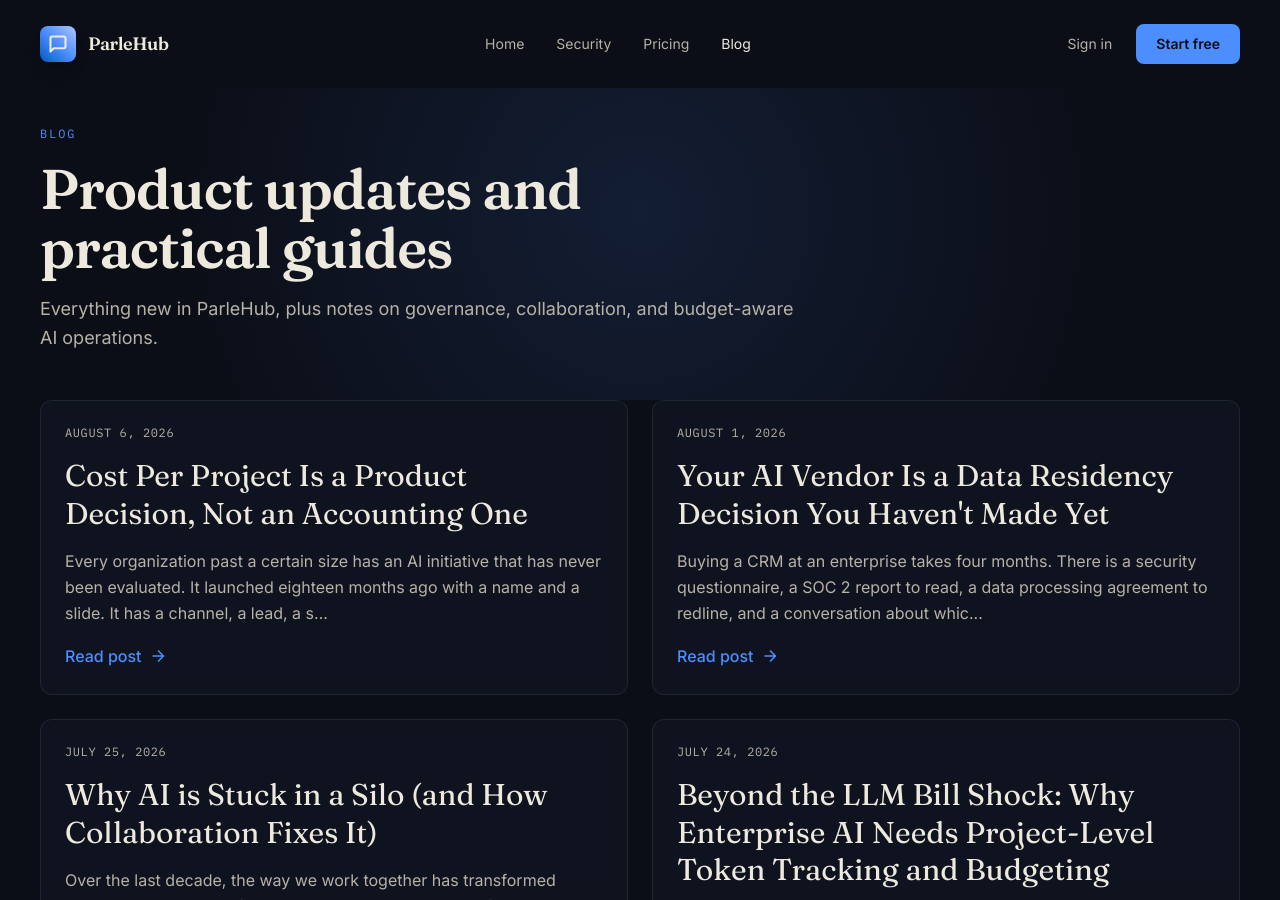
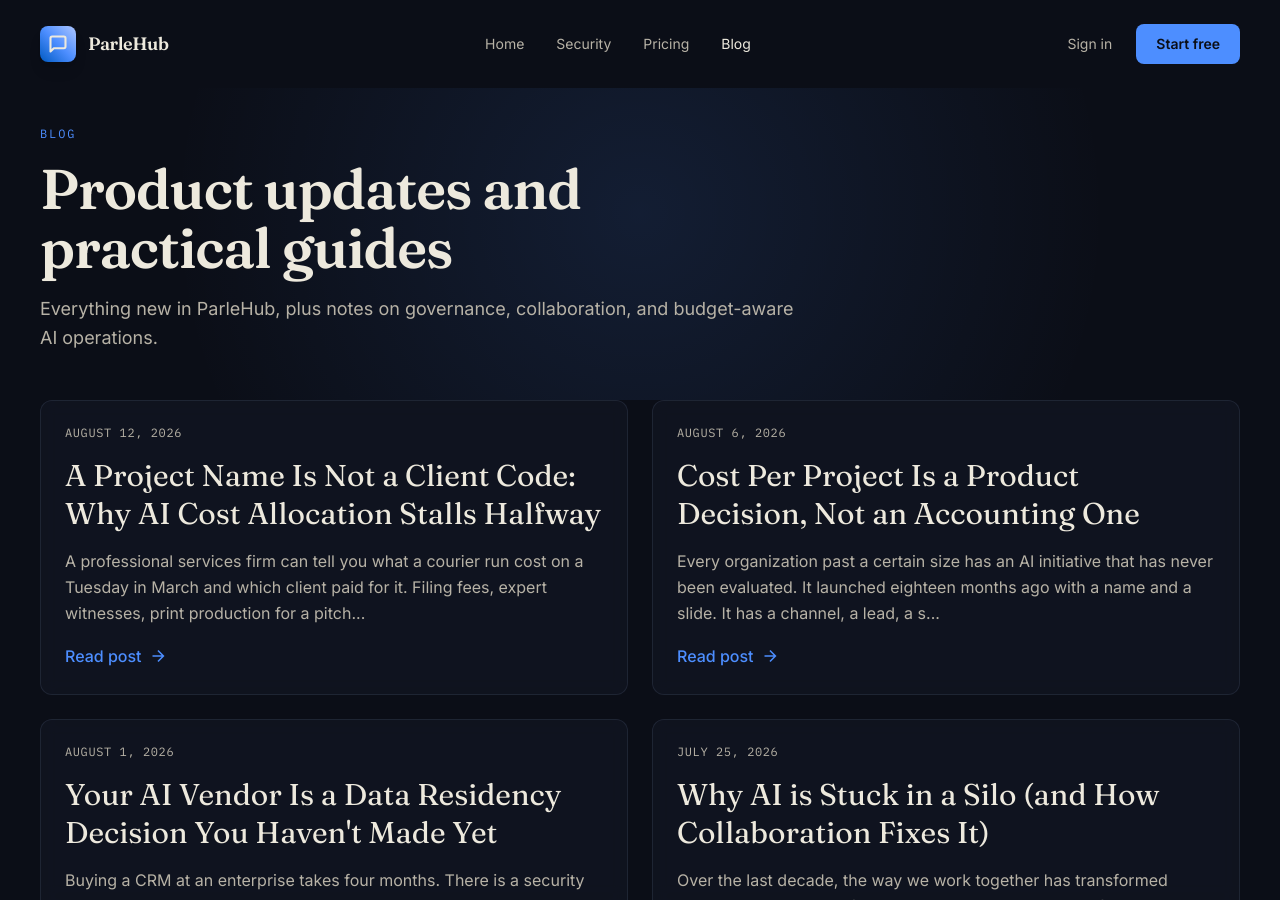
Before and after one commit to parlehub/parlehub.github.io, a Jekyll site: the page built from blog/index.html, in a window 1280 px wide and 900 px high. Built offline with Jekyll 4.4.1, drawn with Linux system fonts in a browser that asks for light colours; nearby versions of some CDN libraries; part of the change alters nothing that is shown.

Commit message:
Add post: "A Project Name Is Not a Client Code"
Argues that AI cost allocation stalls on labels rather than on
measurement: a project name is a label, a client code is an identifier,
and the translation between them is what breaks. Names the four failure
modes (overhead bucket, month-end join, absorbed pass-through,
unpriceable input) and maps each to the project code field, the coded
CSV export, and project-scoped budgets.

Dated 2026-08-12; goes live on the first push on or after that date,
since Jekyll's future: false default excludes it until then.

Co-Authored-By: Claude Opus 5 <noreply@anthropic.com>

```diff
--- /dev/null
+++ b/_posts/2026-08-12-a-project-name-is-not-a-client-code.md
@@ -0,0 +1,93 @@
+---
+layout: post
+title: "A Project Name Is Not a Client Code: Why AI Cost Allocation Stalls Halfway"
+date: 2026-08-12 10:00:00 -0400
+categories: [FinOps, AI Governance, Professional Services]
+tags: [cost-allocation, project-code, chargeback, budget, parlehub]
+author: ParleHub Team
+description: "Most firms that set out to allocate AI spend to clients get the numbers right and the labels wrong, then reconcile by hand every month until they stop."
+---
+
+A professional services firm can tell you what a courier run cost on a Tuesday in March and which client paid for it. Filing fees, expert witnesses, print production for a pitch, an hour of a second-year's time in six-minute increments. Each one arrives with an identifier attached, gets posted against an engagement, and turns up later on an invoice or in a margin report. The discipline is decades old, and it runs on codes rather than on descriptions.
+
+Then the model provider's invoice arrives. One line. One number. Nothing on it names a client.
+
+*Your firm can allocate an $18 courier run to a matter. What happens to $40,000 of model spend?*
+
+We have argued before that [cost per project is a decision-making tool rather than a reporting one](/blog/2026/08/06/cost-per-project-is-a-product-decision/), and that a cost you can move is a cost you can price. That still holds. This post is about where firms get stuck on the way there, which is not the measurement. Plenty of teams end up with accurate per-project consumption figures and still cannot recharge a penny of it, because the numbers are labelled in the wrong language.
+
+AI billing speaks in models, tokens, API keys, and workspaces. A services firm speaks in engagements, matters, job numbers, and clients. Between those two vocabularies sits a translation step, and in most firms that step is a person with a spreadsheet.
+
+---
+
+## Where the Translation Breaks Down
+
+Four failure modes, in rough order of how far firms get before hitting them.
+
+### 1. The Overhead Bucket
+
+Costs that cannot be allocated get spread by formula, usually by headcount or by revenue share. That formula is a guess wearing the clothes of an accounting policy.
+
+Consider a tax practice that ran four people through document review every week of the quarter, and an advisory practice that opened the tool twice. Under a per-head allocation, both are charged about the same. One practice is subsidising the other, neither knows it, and both practice leaders are making resourcing and pricing calls off a profitability number that is quietly wrong. The error does not stay in the ledger. It walks into the room where the decisions get made.
+
+### 2. The Month-End Join
+
+Firms that get past the overhead bucket usually land here, and here is where they stay. The AI tool reports usage by workspace or by project name, someone exports it, and once a month a person in finance opens that export beside the practice management system and matches the two columns by hand.
+
+They are performing a lookup against free text. Names drift, because names are written for humans. "Q3 Diligence" in the AI tool is engagement 4412-07 in the billing system, until somebody renames the project mid-quarter and the earlier months stop matching.
+
+A reconciliation performed once is a task. Performed every month, forever, by hand, it is a system, and it is the least reliable one in the building. It also fails silently, which is the worst property a financial control can have. Nobody discovers a bad match. They discover a margin number that felt slightly off and could not be traced back.
+
+### 3. The Absorbed Pass-Through
+
+Most engagement letters already permit recharging third-party costs. Firms do this routinely for research databases, travel, and outside services, because those costs arrive with evidence attached: an amount, a date, and a matter number.
+
+AI spend satisfies the first two and fails the third, so it is absorbed by default. Not because anyone decided to absorb it, and not because the client would push back, but because nobody can produce the line proving which engagement consumed it. A cost you are contractually entitled to recover and do not recover is worse than one you cannot recover. You chose it once, by not coding it.
+
+### 4. The Unpriceable Input
+
+Fixed-fee, capped-fee, and value-based work is a growing share of what these firms sell, and all three require knowing what an engagement costs to deliver before anyone quotes it.
+
+An input measured only at firm level cannot be priced into an individual engagement. That leaves two responses and both are expensive. Pad the fee to cover an unknown, and lose bids on price. Or discourage the team from using AI on the engagement where it would have compressed the most hours, and lose the margin you were protecting. Toma, who prices the fixed-fee work, does not need AI to be cheap. They need it to be a number.
+
+---
+
+## Allocation Is an Identifier Problem
+
+Payroll has known this for fifty years. It pays people against employee numbers rather than names, which is why two people called the same thing both get paid, and why someone changing their surname on Monday still gets paid on Friday. The name is for the humans. The number is what the systems agree on.
+
+AI cost needs the same treatment, and it comes down to three properties.
+
+### 1. A Name Is Not an Identifier
+
+A project name is a label chosen for readability, and it is expected to change. A code is an identifier, chosen for stability, and every downstream system treats it as a promise. Confusing the two is the most common design error in cost allocation, and it does not surface until the first rename.
+
+If the workspace holds only a friendly name, every use of that data needs a translation performed by somebody who knows which name maps to which matter. That knowledge is undocumented, and it leaves when they do.
+
+### 2. The Code Goes On at the Start, Not at Month End
+
+A code applied when the project is created is a fact recorded at the point the work began. A code inferred four weeks later from a name and a memory is an assertion made by whoever had the file open, and its accuracy decays with every week between the spend and the guess. Attach it at the source and the reconciliation stops being work, because there is nothing left to reconcile.
+
+### 3. It Has to Leave in a Form Finance Can Post
+
+Coded data trapped in a vendor dashboard is still uncoded as far as the general ledger is concerned. The test takes one question: can you hand finance a file where the code is already on the row, or does somebody still have to put it there?
+
+---
+
+## Where ParleHub Fits
+
+That's precisely why we built **ParleHub** around the firm's own coding rather than around a usage chart.
+
+* **Every project carries your expense code, set on the project itself.** Your matter number, job code, or engagement code lives on the project from the moment it exists, alongside the name people actually read. It is a small field, and it is the one that ends *The Month-End Join*: the identifier is recorded at the source instead of reconstructed later from a label that has since changed.
+* **The code travels with the spend into the export.** Usage and spend analytics filter and group by project, person, provider, or model over any date range, and the CSV export carries the project code out with the rows. Finance receives data that is already coded, which turns recharge and practice-level allocation into a posting exercise rather than an investigation, and takes AI out of *The Overhead Bucket*. That coded row is also the evidence *The Absorbed Pass-Through* was missing: an amount, a date, and a matter number, in the same shape as every other recharged cost.
+* **The budget is scoped to the engagement, not the person.** A matter with three people on it has one number, and a senior working across four matters does not blur them into one. That per-engagement figure is exactly what *The Unpriceable Input* was asking for, and personal and organization-wide caps stack behind it as backstops.
+* **The ceiling is a number you set, not one you discover.** A send that would take a project past its budget is blocked pre-flight, with a warning state at 80% ahead of it, and the blocked user requests an increase for an admin to approve or reject. Nothing is throttled and nothing is silently swapped to a cheaper model, so the number you priced against is the number that holds.
+
+Reporting and enforcement read from the same token ledger, so the figure finance posts is the figure the budget was checked against.
+
+***
+
+Your firm decided a long time ago that every input worth buying is worth identifying. AI is the only one still going by name.
+
+**Want AI spend that arrives already coded to the engagement?**
+[See how ParleHub scopes budgets and reporting to each project →](https://www.parlehub.com/)
```
Also changed, not shown: .claude/skills/blog-post/backlog.md.
